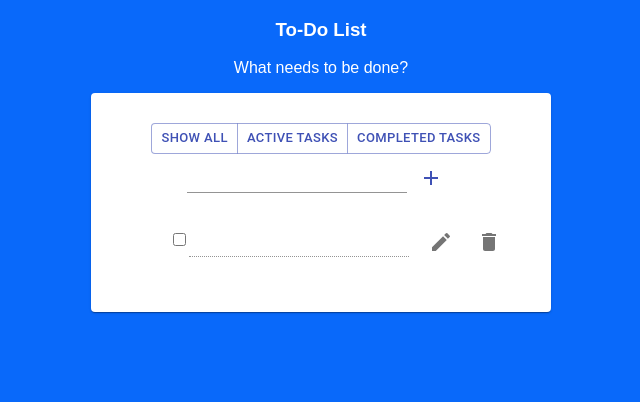
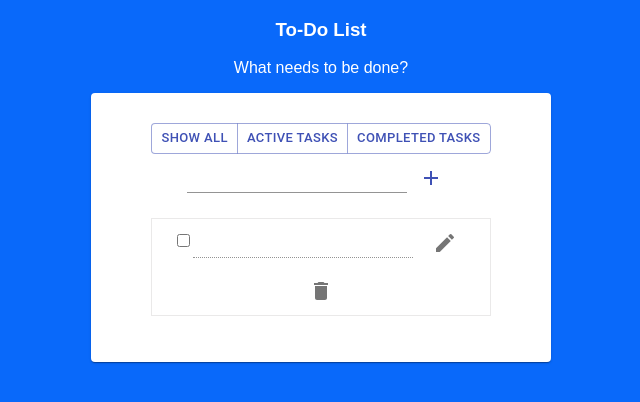
Before and after one commit to jessdcodes/to-do-react, a React (Create React App) app: page / in a window 1280 px wide. Both pictures are taken after a click on the button 750 px from the left and 178 px from the top of the page. Shown: the top 402 px of the page, without its empty margins (319-959 px from the left). Built offline with nearby package versions, Linux system fonts and the light colour scheme.

Commit message:
Adjust task list to center and add border each item

```diff
--- a/src/App.css
+++ b/src/App.css
@@ -7,7 +7,13 @@
   color: white;
 }
 
+li {
+  margin: 0 30px 0px 30px;
+  border: 1px solid rgba(131, 128, 128, 0.171);
+}
+
 ul {
+  padding: 0;
   list-style-type: none;
 }
 
--- a/src/components/Todo.js
+++ b/src/components/Todo.js
@@ -64,22 +64,24 @@ function Todo(props) {
   return (
     <div>
       <Paper className={props.classes.paper}>
-        <Grid container spacing={12}>
-          <Grid item xs>
+        <Grid container rowSpacing={1} justifyContent="center">
+          <Grid item xs md={12}>
             <TodoDisplayButtons/>
-            {/* <Input placeholder="Placeholder" /> */}
+          </Grid>
+          <Grid item xs md={12}>
             <Input inputRef={inputRef} name="newTask" variant="filled" size="small"/>
             <IconButton onClick={handleAdd} color="primary">
               <AddIcon />
             </IconButton>
-
+          </Grid>
+          <Grid item xs md={12}>
             <ul>
               {
                 tasks.filter(
                   (task) => displaySetting!=null ? task.isCompleted === displaySetting : task
                 ).map((task) => {
                 return (
-                  <li key={task.id}>
+                  <li key={task.id} className={props.classes.taskContainer}>
                     <input
                       type="checkbox"
                       ref={(el) => (tickRef.current[task.id] = el)}
```
